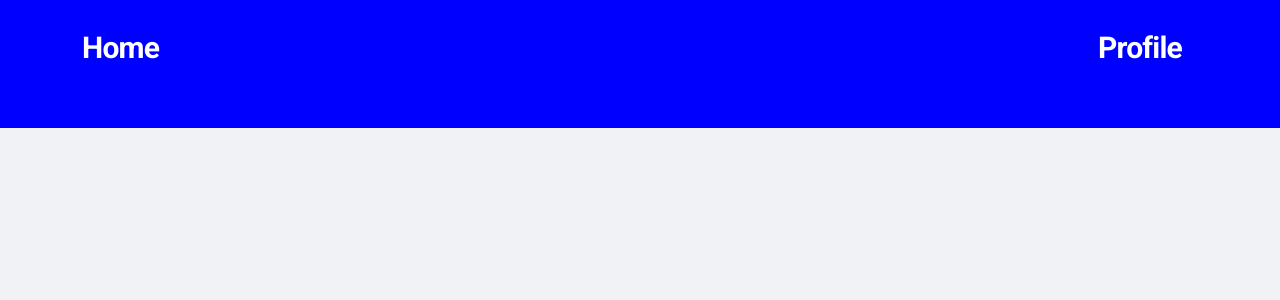
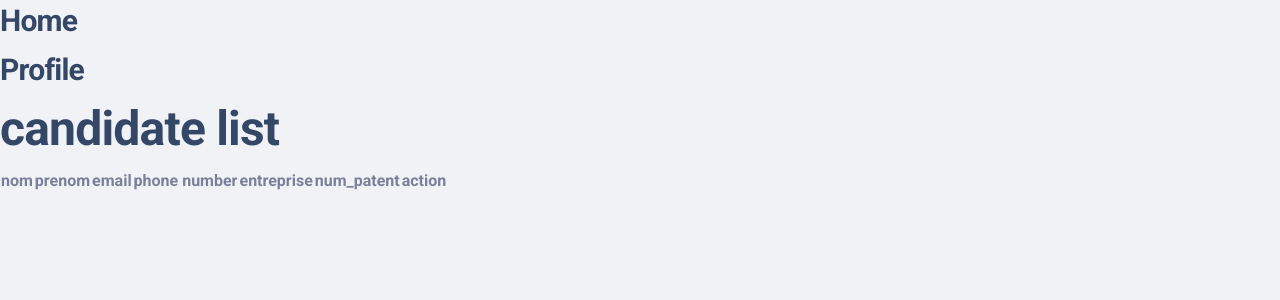
Before and after one commit to moahmmedfah2002/filrageCv, a Django app: a page that uses Admin/templates/candidate.html in a window 1280 px wide. Shown: the top 300 px of the page. Run offline with Django 5.2, Linux system fonts and the light colour scheme; lists and menus that the app fills with data are empty; some libraries are stand-ins or nearby versions.

Commit message:
adding html elements: -adding html for the candidate table - changing the the html structure of the top bar

```diff
--- a/Admin/templates/candidate.html
+++ b/Admin/templates/candidate.html
@@ -1,18 +1,45 @@
-{% extends 'admin.html' %}
+{% extends 'admin.html'%}
 {% block content %}
-<nav class="navbar navbar-expand-lg position-absolute top-0 z-index-3 w-100 shadow-none   navbar-transparent nav-bar ">
-  <div class="container nav-container">
+<div class="bar">
+  <div>
       <a class="navbar-brand  text-white " href="" rel="tooltip" >
-     <h3 class="text-white">Home</h3>
+       <h3 class="home">Home</h3>
       </a>
 
        <a class="navbar-brand  text-white " href="" rel="tooltip" >
-      <h3 class="text-white"> Profile</h3>
+        <h3 class="profile"> Profile</h3>
        </a>
 
     </div>
-</nav>
+
+</div>
+
 <h1>
     candidate list
 </h1>
+<table>
+  <thead>
+    <th>nom</th>
+    <th>prenom</th>
+    <th>email</th>
+    <th>phone number</th>
+    <th>entreprise</th>
+    <th>num_patent</th>
+    <th colspan = 2>action</th>
+  </thead>
+  {% for candidat in candidats%}
+      <tr>
+        <th>{{candidat.nom}}</th>
+        <th>{{candidat.prenom}}</th>
+        <th>{{candidat.email}}</th>
+        <th>{{candidat.phone}}</th>
+        <th>{{candidat.entreprise}}</th>
+        <th>{{candidat.num_patent}}</th>
+        <th><button>inspect</button></th>
+        <th><button>-</button></th>
+      </tr>
+  {%endfor%}
+</table>
+
+
 {%endblock%}
```
Lines whose indentation alone changed are shown as unchanged.
